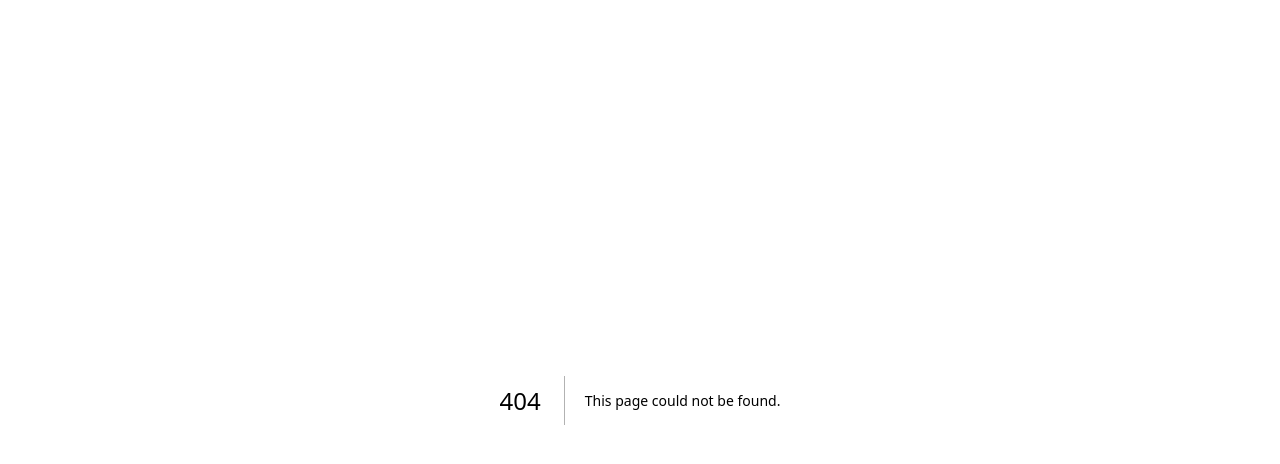
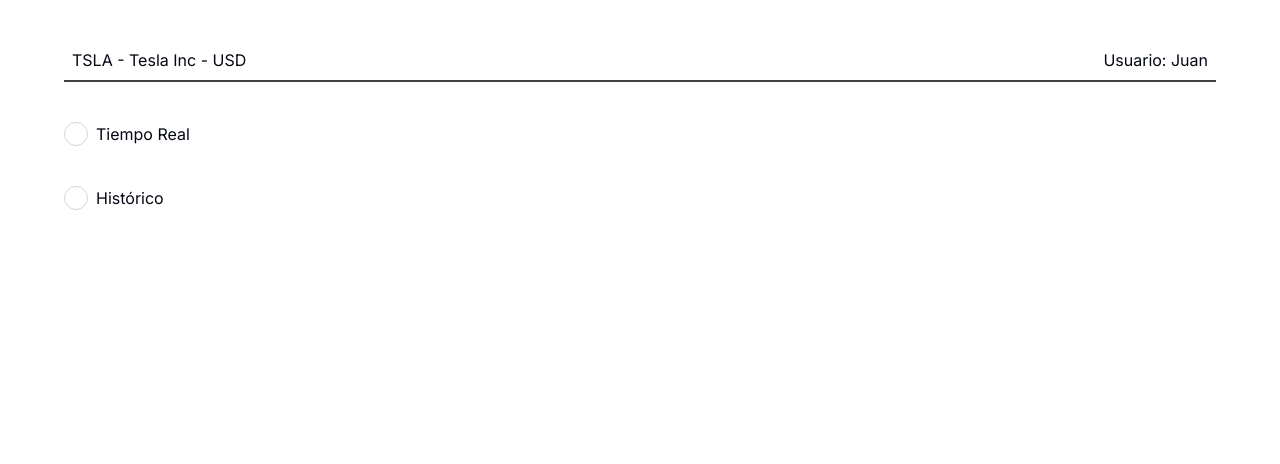
Before and after one commit to ipiccardo/acciones_react, a Next.js app: page /acciondetail in a window 1280 px wide. Before the commit this address had no page. Shown: the top 464 px of the page. Built offline with nearby package versions, Linux system fonts and the light colour scheme.

Commit message:
Se crean los componentes del home

```diff
--- /dev/null
+++ b/src/app/acciondetail/page.tsx
@@ -0,0 +1,15 @@
+import React from 'react'
+import Header from '../components/Header'
+import Checkbox from '../components/checkbox'
+
+const page = () => {
+    return (
+        <div className='max-w-6xl flex flex-col w-full content-center justify-center mx-auto my-0 pt-10'>
+            <Header />
+            <Checkbox children={'Tiempo Real'} />
+            <Checkbox children={'Histórico'} />
+        </div>
+    )
+}
+
+export default page
--- /dev/null
+++ b/src/app/components/Header.tsx
@@ -0,0 +1,12 @@
+import React from 'react'
+
+const Header = () => {
+    return (
+        <div className='flex w-full justify-between border-b-2 border-solid border-neutral-700 px-2 py-2'>
+            <p>TSLA - Tesla Inc - USD</p>
+            <p>Usuario: Juan</p>
+        </div>
+    )
+}
+
+export default Header
--- /dev/null
+++ b/src/app/components/checkbox.tsx
@@ -0,0 +1,19 @@
+"use client"
+
+// const Checkbox: React.FC<CheckboxProps> = ({ checked, onChange }) => {
+const Checkbox = ({ children }: any) => {
+
+    return (
+        <div className="flex gap-2 pt-10">
+            <input
+                type="checkbox"
+                checked={false}
+                onChange={() => { }}
+                className="rounded-full appearance-none cursor-pointer w-6 h-6 border border-gray-300 checked:bg-blue-500 checked:border-transparent focus:outline-none"
+            />
+            <label>{children}</label>
+        </div>
+    );
+};
+
+export default Checkbox;
--- a/src/app/datail/page.tsx
+++ /dev/null
@@ -1,9 +0,0 @@
-import React from 'react'
-
-const page = () => {
-    return (
-        <div className='className="flex min-h-screen flex-col items-center justify-between p-24"'>Detalle de la Accion</div>
-    )
-}
-
-export default page
```
Also changed, not shown: 1 other file (tests, documents, lock files or other folders).
